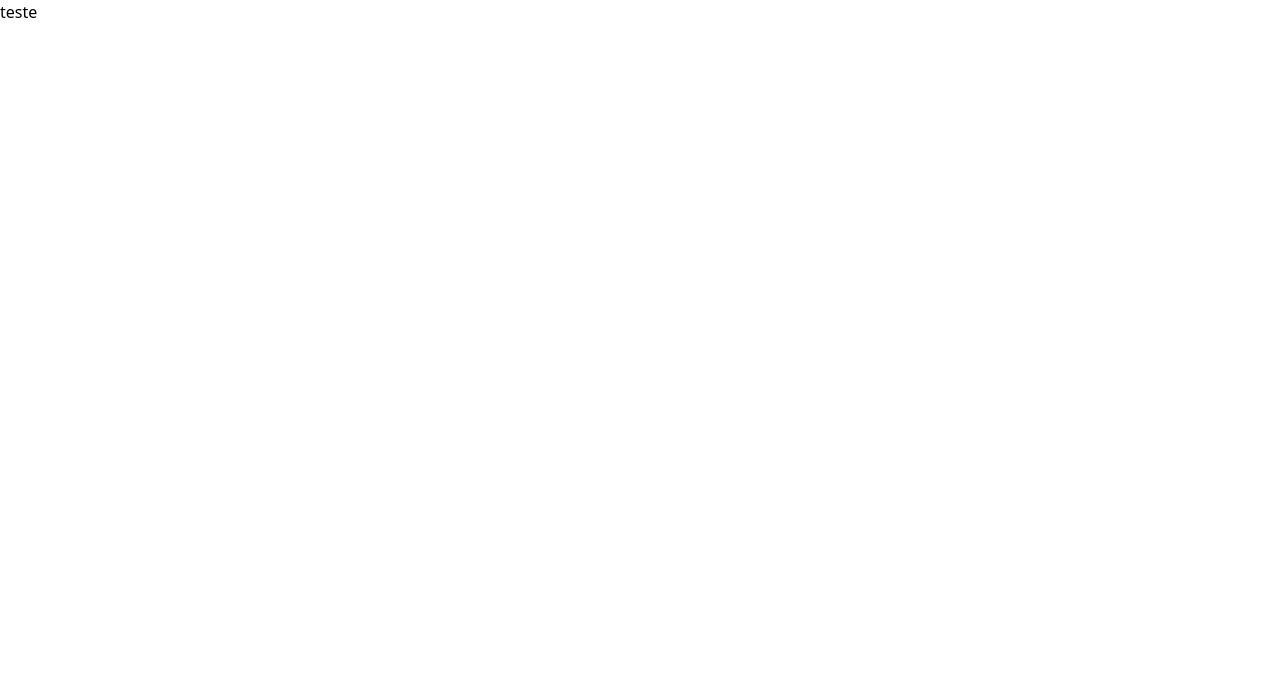
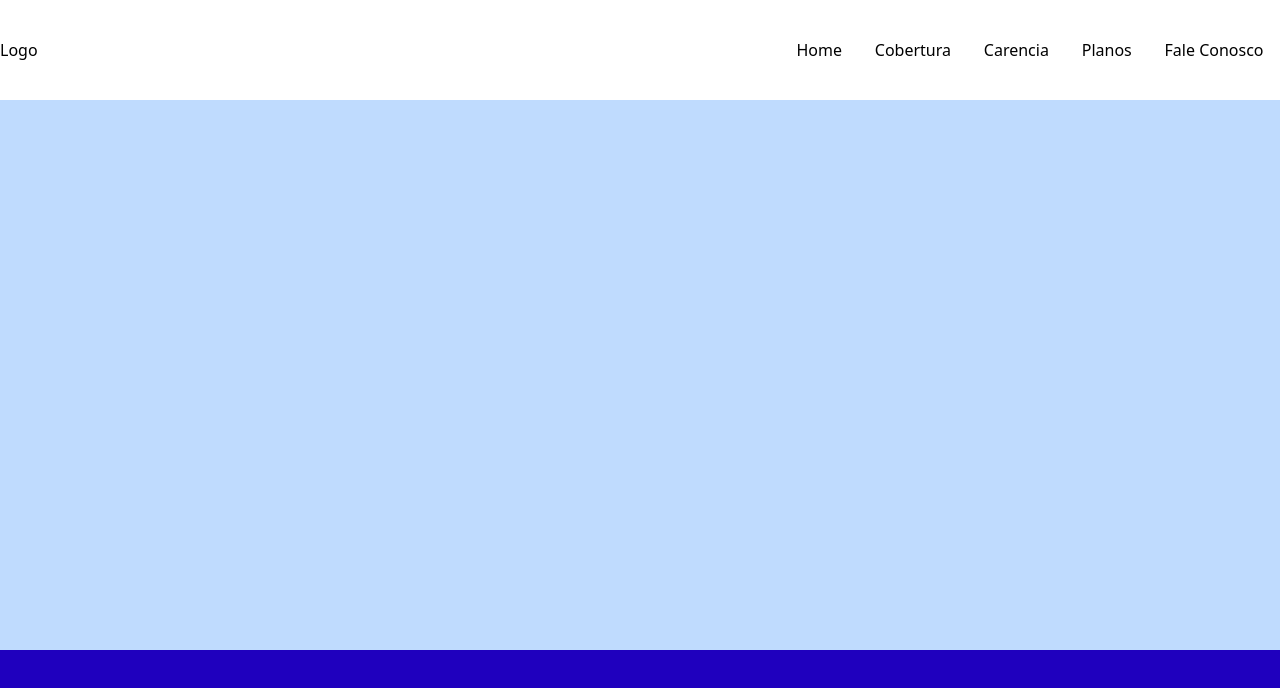
Before and after one commit to jorgeacruz/MaisDental, a website: page src/index.html in a window 1280 px wide. Drawn offline with Linux system fonts and the light colour scheme.

Commit message:
initialize styles and main page

```diff
--- a/src/index.html
+++ b/src/index.html
@@ -7,6 +7,34 @@
     <link rel="stylesheet" href="../styles/output.css">
 </head>
 <body>
-    <h1 class="">teste</h1>
+    <!--- menu -->
+    <section>
+        <div class="w-full h-[100px] bg-blue-600 flex justify-center items-center">
+            <div class="w-full max-w-7xl bg-white h-[100px] flex justify-between items-center">
+                <h1>Logo</h1>
+                <div>
+                    <ul class="flex flex-row justify-around items-center w-[500px]">
+                        <li>Home</li>
+                        <li>Cobertura</li>
+                        <li>Carencia</li>
+                        <li>Planos</li>
+                        <li>Fale Conosco</li>
+                    </ul>
+                </div>
+            </div>
+        </div>
+    </section>
+     <!-- Banner -->
+    <section>
+        <div class="w-full h-[550px] bg-blue-200">
+
+        </div>
+    </section>
+    <!-- Section Azul -->
+    <section>
+        <div class="w-full h-[400px] bg-[#1f00be]">
+
+        </div>
+    </section>
 </body>
 </html>
```
Also changed, not shown: src/images/smile.jpg (added), styles/output.css.
